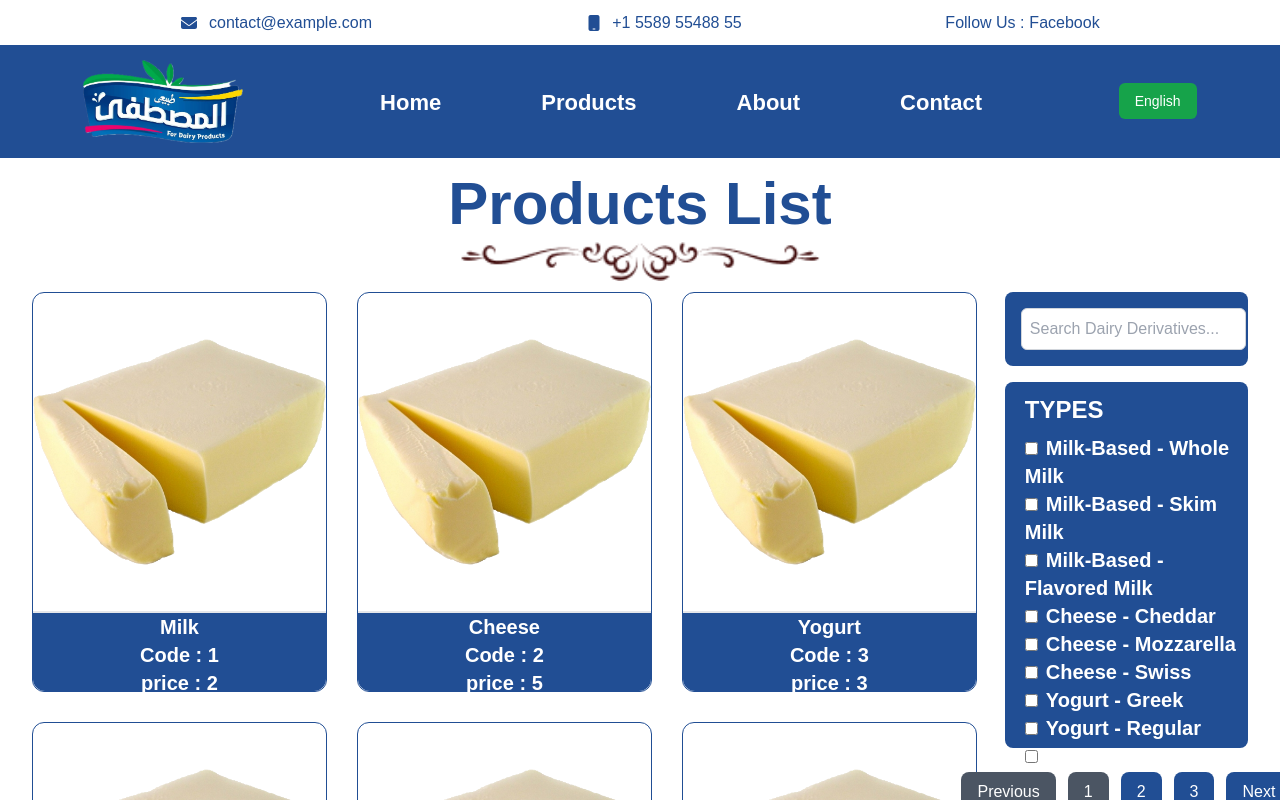
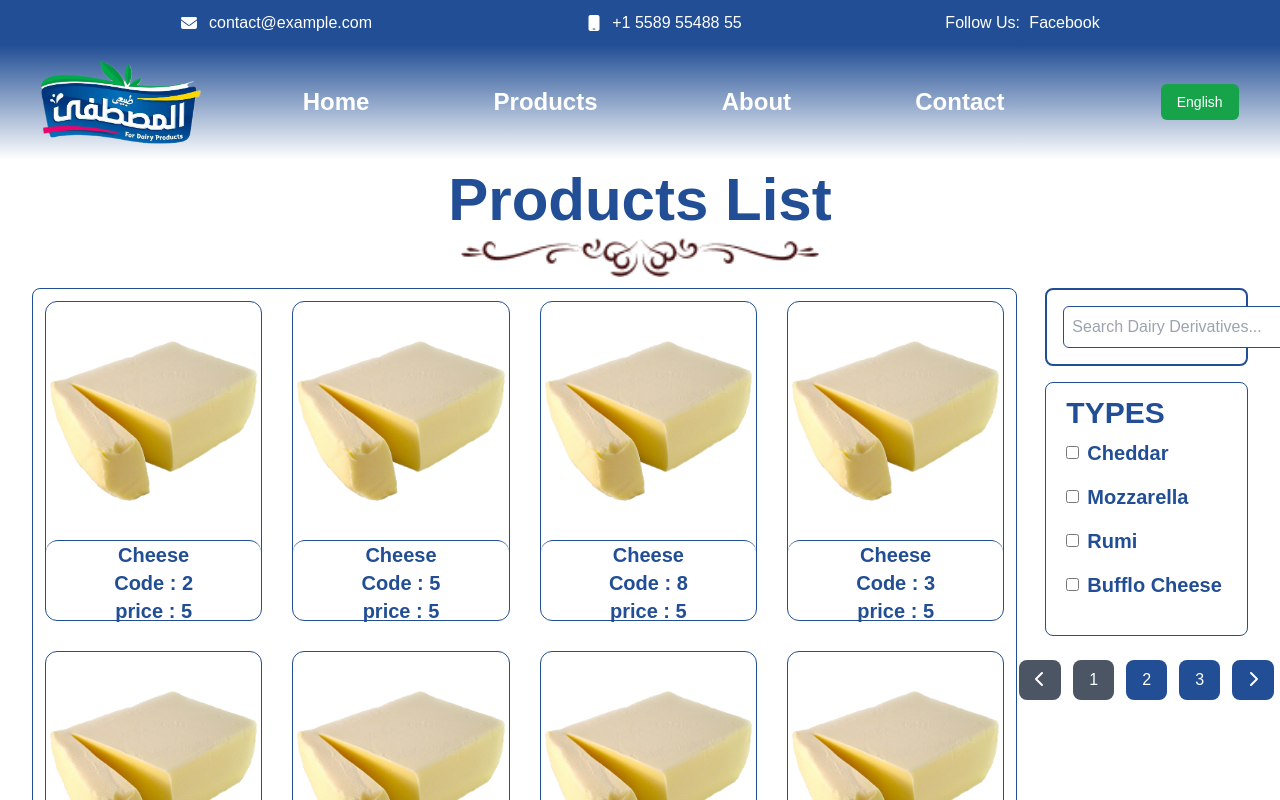
Before and after one commit to mahmoud2391997/almostafa-ecommerce, a Next.js app: page /productsList in a window 1280 px wide. Shown: the top 800 px of the page. Built offline with nearby package versions, Linux system fonts and the light colour scheme.

Commit message:
initial deploying

```diff
--- /dev/null
+++ b/components/Footer.tsx
@@ -0,0 +1,28 @@
+// Footer.js
+import React from "react";
+
+const Footer = () => {
+  return (
+    <footer className=" text-[var(--foreground)] py-6 mt-10 bg-gradient-to-b from-white to-[var(--foreground)] ">
+    <div className="container mx-auto text-center flex flex-col  justify-between">
+      <div className="flex justify-center items-center mb-4 ">
+        <img src="/image.png" alt="Almostafa Logo" className="h-14 mr-3" />
+        <div>
+          <h1 className="text-lg sm:text-2xl font-bold">Almostafa For Dairy Products</h1>
+          <p className="text-sm ">Since 1988</p>
+        </div>
+      </div>
+      <div>
+
+      <p className="text-white">&copy; 2025 Almostafa For Dairy Products. All rights reserved.</p>
+      <div className="mt-2">
+        <a href="/privacy-policy" className="text-gray-400 hover:text-white mr-4">Privacy Policy</a>
+        <a href="/terms-of-service" className="text-gray-400 hover:text-white">Terms of Service</a>
+      </div>
+      </div>
+    </div>
+  </footer>
+  );
+};
+
+export default Footer;
--- a/components/Navbar.tsx
+++ b/components/Navbar.tsx
@@ -1,86 +1,131 @@
-import React from "react";
+import React, { useState } from "react";
 import Link from "next/link";
-import Image from "next/image";
-import { FontAwesomeIcon } from '@fortawesome/react-fontawesome'
-import { faClock,faEnvelope,faMobile } from '@fortawesome/free-solid-svg-icons'
+import { FontAwesomeIcon } from "@fortawesome/react-fontawesome";
+import { faEnvelope, faMobile } from "@fortawesome/free-solid-svg-icons";
 import LanguageDropdown from "./language";
 
 const Navbar = () => {
+  const [isOpen, setIsOpen] = useState(false);
+
   return (
-    <div className="fixed top-0 w-full z-50">
-      <div className="w-full h-[45px] flex justify-center items-center text-[var(--foreground)] bg-white relative">
-      <div className="sm:w-full flex justify-center items-center m-0   ">
-        <div className="flex  justify-evenly items-center w-full sm:flex-row h-auto" >
-
-          <div style={{width: 250, height: 30}} className="flex justify-center items-center">
+    <div className="fixed top-0 w-full z-50 ">
+      <div className="w-full h-auto sm:h-[45px]  flex justify-center items-center text-white bg-[var(--foreground)]  relative">
+        <div className="sm:w-full flex justify-center items-center m-0">
+          <div className="flex justify-evenly items-center w-full flex-col sm:flex-row h-auto">
+            <div
+              className="flex justify-center items-center"
+              style={{ width: 250, height: 30 }}
+            >
               <FontAwesomeIcon icon={faEnvelope} />
-            <a className="email  ml-3 mr-3 inline-block  " role="button">contact@example.com</a>
+              <a className="email ml-3 mr-3 inline-block" role="button">
+                contact@example.com
+              </a>
             </div>
-          <div style={{width: 200, height: 30}} className="flex justify-center items-center">
+            <div
+              className="flex justify-center items-center"
+              style={{ width: 200, height: 30 }}
+            >
               <FontAwesomeIcon icon={faMobile} />
-            <p className="  ml-3 inline-block ">+1 5589 55488 55</p>
+              <p className="ml-3 inline-block">+1 5589 55488 55</p>
             </div>
-          <div style={{width: 200, height: 30}} className=' flex  justify-center items-center'>
-
-<span className='inline-block w-[80px]'>Follow Us :</span>
-<span className="ml-1"><a href=""> Facebook</a></span>
-
-
+            <div
+              className="flex justify-center items-center"
+              style={{ width: 200, height: 30 }}
+            >
+              <span className="inline-block w-[80px]">Follow Us:</span>
+              <span className="ml-1">
+                <a href="">Facebook</a>
+              </span>
             </div>
           </div>
-
         </div>
       </div>
-    <nav style={styles.navbar} className="bg-white">
-      <div style={styles.logoContainer}>
-        <img src="/image.png" alt="Logo" className="w-40" />
+      <nav className="bg-gradient-to-b to-white from-[var(--foreground)] relative flex justify-around items-center p-4">
+        <div className="flex items-center">
+          <img src="/image.png" alt="Logo" className="w-28 sm:w-32 lg:w-40" />
         </div>
-      <ul style={styles.navLinks}>
-        <li style={styles.navItem}>
+        <div className="flex justify-between items-center">
+        <div className="md:hidden relative mt-1">
+          <button
+            onClick={() => setIsOpen(!isOpen)}
+            className="text-white focus:outline-none"
+          >
+            <svg
+              className="w-6 h-6"
+              fill="none"
+              stroke="currentColor"
+              viewBox="0 0 24 24"
+              xmlns="http://www.w3.org/2000/svg"
+            >
+              <path
+                strokeLinecap="round"
+                strokeLinejoin="round"
+                strokeWidth="2"
+                d={isOpen ? "M6 18L18 6M6 6l12 12" : "M4 6h16M4 12h16M4 18h16"}
+              ></path>
+            </svg>
+          </button>
+          <div className={`w-[200px] right-0 top-12 absolute m-auto md:p-0 p-4 bg-white md:bg-transparent
+            md:hidden   md:w-3/4 flex-col justify-start ${
+          isOpen ? "block" : "hidden"
+        }`}>
+
+      <ul
+        className={`list-none md:flex md:justify-between md:items-center md:w-3/4 text-[var(--foreground)] font-bold text-base lg:text-lg xl:text-2xl `}
+        >
+        <li className="mt-2 md:mt-0">
           <Link href="/">Home</Link>
         </li>
-        <li style={styles.navItem}>
+        <li className="mt-2 md:mt-0">
           <Link href="/productsList">Products</Link>
         </li>
-        <li style={styles.navItem}>
+        <li className="mt-2 md:mt-0">
           <Link href="/services">About</Link>
         </li>
-        <li style={styles.navItem}>
+        <li className="mt-2 md:mt-0">
           <Link href="/contact">Contact</Link>
         </li>
       </ul>
-      <LanguageDropdown/>
+        <LanguageDropdown />
+        {/* <select className="bg-gray-800 block md:hidden hover:text-white border-none">
+        <option value="en">EN</option>
+        <option value="es">ES</option>
+        <option value="fr">FR</option>
+      </select> */}
+        </div>
+        </div>
+      </div>
+      <div className={`w-2/3 md:p-0 p-4 bg-white md:bg-transparent   md:w-3/4 flex-col justify-start md:justify-between md:flex-row md:flex
+            hidden
+        `}>
+
+      <ul
+        className={`list-none md:flex md:justify-between md:items-center md:w-3/4 text-[var(--foreground)] md:text-white font-bold text-base lg:text-lg xl:text-2xl `}
+        >
+        <li className="mt-2 md:mt-0">
+          <Link href="/">Home</Link>
+        </li>
+        <li className="mt-2 md:mt-0">
+          <Link href="/productsList">Products</Link>
+        </li>
+        <li className="mt-2 md:mt-0">
+          <Link href="/services">About</Link>
+        </li>
+        <li className="mt-2 md:mt-0">
+          <Link href="/contact">Contact</Link>
+        </li>
+      </ul>
+        <LanguageDropdown />
+        {/* <select className="bg-gray-800 block md:hidden hover:text-white border-none">
+        <option value="en">EN</option>
+        <option value="es">ES</option>
+        <option value="fr">FR</option>
+      </select> */}
+        </div>
       </nav>
+
     </div>
   );
 };
 
-const styles = {
-    navbar: {
-
-        display: "flex",
-        justifyContent: "space-around",
-        alignItems: "center",
-        padding: "15px 15px",
-        backgroundColor: "var(--foreground)", // Added background color
-    },
-    logoContainer: {
-        display: "flex",
-        alignItems: "center",
-    },
-    navLinks: {
-        listStyle: "none",
-        display: "flex",
-        gap: "100px",
-        paddingTop: "3px",
-        color: "white", // Added foreground color
-        fontWeight: "bold",
-        fontSize: "22px",
-    },
-    navItem: {
-        textDecoration: "none",
-        color: "inherit",
-    },
-};
-
 export default Navbar;
--- a/components/categories.tsx
+++ b/components/categories.tsx
@@ -4,18 +4,18 @@ import React from "react";
 const categories = [
   {
     id: 1,
-    name: "Cheese",
+    name: "Rumi",
     image:
       "https://www.bobbos.uk/cdn/shop/products/RoomiCheese_300x@2x.jpg?v=1617973600",
   },
-  { id: 2, name: "Butter", image: "https://encrypted-tbn0.gstatic.com/images?q=tbn:ANd9GcQB9tV69g9FFoJXwGK7Gc_8WMP4dfYa72iRPg&s" },
+  { id: 2, name: "Bufflo Cheese", image: "https://encrypted-tbn0.gstatic.com/images?q=tbn:ANd9GcQB9tV69g9FFoJXwGK7Gc_8WMP4dfYa72iRPg&s" },
   {
     id: 3,
-    name: "Cheese",
+    name: "Mozzarella",
     image:
       "https://www.bobbos.uk/cdn/shop/products/RoomiCheese_300x@2x.jpg?v=1617973600",
   },
-  { id: 4, name: "Butter", image: "https://encrypted-tbn0.gstatic.com/images?q=tbn:ANd9GcQB9tV69g9FFoJXwGK7Gc_8WMP4dfYa72iRPg&s" },
+  { id: 4, name: "Chedder", image: "https://encrypted-tbn0.gstatic.com/images?q=tbn:ANd9GcQB9tV69g9FFoJXwGK7Gc_8WMP4dfYa72iRPg&s" },
 ];
 
 const Categories: React.FC = () => {
@@ -33,15 +33,16 @@ const Categories: React.FC = () => {
 
             </div>
 
-          <div className="w-full flex flex-col bg-[var(--foreground)] h-1/5 rounded-xl  justify-evenly items-center">
-            <h3 className="text-center  text-white h-10 my-auto pt-1   font-bold text-2xl">
+          <div className="w-full flex flex-col bg-transparent border-t border-[var(--foreground)] h-1/5 rounded-xl  justify-evenly items-center min-h-[78px]">
+            <h3 className="text-center  text-[var(--foreground)]  h-10 my-auto pt-1   font-bold text-2xl">
               {category.name}
 
             </h3>
-
-              <button onClick={()=>{}} className=" bg-white mb-1 text-[var(--foreground)] py-1 px-4 rounded">
+<Link href={`/productsList/?category=${category.name}`}>
+              <button onClick={()=>{}} className=" text-white mb-1 bg-[var(--foreground)] py-1 px-4 rounded">
                 View Products
               </button>
+</Link>
           </div>
            </div>
            </div>
--- a/components/language.tsx
+++ b/components/language.tsx
@@ -14,7 +14,7 @@ const LanguageDropdown: React.FC = () => {
     };
 
     return (
-        <div className="relative inline-block text-left">
+        <div className="relative inline-block text-left mt-2 md:mt-0">
             <button
                 onClick={toggleDropdown}
                 className="inline-flex justify-center w-full px-4 py-2 text-sm font-medium text-white bg-green-600 rounded-md hover:bg-green-700 focus:outline-none focus:ring-2 focus:ring-offset-2 focus:ring-green-500"
--- a/components/productCard.tsx
+++ b/components/productCard.tsx
@@ -15,16 +15,17 @@ const ProductCard: React.FC<ProductCardProps> = ({
 }) => {
   return (
     <div
-      className=" h-[50vh] rounded-xl  border m-auto flex flex-col justify-between
+      className="  sm:h-[40vh] rounded-xl  border m-auto flex flex-col justify-between
      border-[var(--foreground)] "
     >
-      <div className="h-4/5 flex justify-center items-center">
+      <div className="h-3/4 flex justify-center items-center p-1">
                <img
           src={"/image copy.png"}
           alt={title}
+          className="object-contain"
           />
           </div>
-        <div className="h-1/5 text-white bg-[var(--foreground)] rounded-b-xl flex flex-col justify-evenly items-center border-t-2 border-blue">
+        <div className=" h-1/4 text-[var(--foreground)] bg-transparent   rounded-xl flex flex-col justify-evenly items-center border-t border-[var(--foreground)]">
 
                 <h3 className="text-center font-bold text-xl ">{title}</h3>
         <h3 className="text-center font-bold text-xl ">Code : {Id}</h3>
--- a/components/productslist.tsx
+++ b/components/productslist.tsx
@@ -9,16 +9,14 @@ function productslist() {
     image: string;
   }
   const dairyProducts = [
-    { id: 1, name: "Milk", price: 2.0, image: "milk.jpg" },
-    { id: 2, name: "Cheese", price: 5.0, image: "cheese.jpg" },
-    { id: 3, name: "Yogurt", price: 3.0, image: "yogurt.jpg" },
-    { id: 4, name: "Milk", price: 2.0, image: "milk.jpg" },
-    { id: 5, name: "Cheese", price: 5.0, image: "cheese.jpg" },
-    { id: 6, name: "Yogurt", price: 3.0, image: "yogurt.jpg" },
-    { id: 7, name: "Milk", price: 2.0, image: "milk.jpg" },
-    { id: 8, name: "Cheese", price: 5.0, image: "cheese.jpg" },
-    { id: 9, name: "Yogurt", price: 3.0, image: "yogurt.jpg" },
+    { id: 2, name: "Mozzarella", price: 5.0, image: "mozzarella.jpg" },
+
+    { id: 5, name: "Rumi", price: 5.0, image: "rumi.jpg" },
+    { id: 8, name: "Cheddar", price: 5.0, image: "cheddar.jpg" },
   ];
+
+  console.log(dairyProducts);
+
   return (
     <div className="w-full">
       <section className="w-full h-[85vh] flex flex-row-reverse">
--- a/pages/_app.tsx
+++ b/pages/_app.tsx
@@ -1,12 +1,14 @@
 import ContactInfo from "@/components/contact";
+import Footer from "@/components/Footer";
 import Navbar from "@/components/Navbar";
 import "@/styles/globals.css";
 import type { AppProps } from "next/app";
 
 export default function App({ Component, pageProps }: AppProps) {
-  return <div className="w-full flex  flex-col relative">
+  return <div className="w-full flex lg:pt-[159.61px] sm:pt-[143.09px] pt-[179.82px] flex-col relative">
       <Navbar />
 
   <Component {...pageProps} />
+  <Footer/>
   </div>
 }
--- a/pages/productsList/index.tsx
+++ b/pages/productsList/index.tsx
@@ -1,67 +1,82 @@
 "use client";
 import ProductCard from "@/components/productCard";
 import { useState, useEffect } from "react";
+import { useRouter } from "next/router";
+import { FontAwesomeIcon } from '@fortawesome/react-fontawesome';
+import { faChevronLeft, faChevronRight } from '@fortawesome/free-solid-svg-icons';
 
 export default function DairyDerivatives() {
+  const router = useRouter();
+  const { query } = router;
+
   const [searchItem, setSearchItem] = useState("");
-  const [itemsPerPage] = useState(6);
+  const [itemsPerPage, setItemsPerPage] = useState(6); // Default to 4 items per page
   const [currentPage, setCurrentPage] = useState(1);
   const [filteredCategory, setFilteredCategory] = useState<string[]>([]);
 
-  const categories = [
-    {
-      name: "Milk-Based",
-      types: ["Whole Milk", "Skim Milk", "Flavored Milk"],
-    },
-    {
-      name: "Cheese",
-      types: ["Cheddar", "Mozzarella", "Swiss"],
-    },
-    {
-      name: "Yogurt",
-      types: ["Greek", "Regular", "Flavored"],
-    },
-  ];
+  const categories = ["Cheddar", "Mozzarella", "Rumi", "Bufflo Cheese"];
+   const dairyProducts =
+  [
+    { id: 2, name: "Cheese", type: "Mozzarella", price: 5.0, image: "mozzarella.jpg" },
+    { id: 5, name: "Cheese", type: "Rumi", price: 5.0, image: "rumi.jpg" },
+    { id: 8, name: "Cheese", type: "Cheddar", price: 5.0, image: "cheddar.jpg" },
+    { id: 3, name: "Cheese", type: "Mozzarella", price: 5.0, image: "mozzarella.jpg" },
+    { id: 6, name: "Cheese", type: "Rumi", price: 5.0, image: "rumi.jpg" },
+    { id: 9, name: "Cheese", type: "Cheddar", price: 5.0, image: "cheddar.jpg" },
+    { id: 4, name: "Cheese", type: "Mozzarella", price: 5.0, image: "mozzarella.jpg" },
+    { id: 7, name: "Cheese", type: "Rumi", price: 5.0, image: "rumi.jpg" },
+    { id: 20, name: "Cheese", type: "Cheddar", price: 5.0, image: "cheddar.jpg" },
+    { id: 21, name: "Cheese", type: "Mozzarella", price: 5.0, image: "mozzarella.jpg" },
+    { id: 51, name: "Cheese", type: "Rumi", price: 5.0, image: "rumi.jpg" },
+    { id: 81, name: "Cheese", type: "Cheddar", price: 5.0, image: "cheddar.jpg" },
+    { id: 31, name: "Cheese", type: "Mozzarella", price: 5.0, image: "mozzarella.jpg" },
+    { id: 61, name: "Cheese", type: "Rumi", price: 5.0, image: "rumi.jpg" },
+    { id: 91, name: "Cheese", type: "Cheddar", price: 5.0, image: "cheddar.jpg" },
+    { id: 41, name: "Cheese", type: "Mozzarella", price: 5.0, image: "mozzarella.jpg" },
+    { id: 17, name: "Cheese", type: "Rumi", price: 5.0, image: "rumi.jpg" },
+    { id: 22, name: "Cheese", type: "Cheddar", price: 5.0, image: "cheddar.jpg" },
+    { id: 42, name: "Cheese", type: "Rumi", price: 5.0, image: "rumi.jpg" },
+    { id: 222, name: "Cheese", type: "Bufflo Cheese", price: 5.0, image: "cheddar.jpg" },
+    { id: 234, name: "Cheese", type: "Bufflo Cheese", price: 5.0, image: "mozzarella.jpg" },
+    { id: 90, name: "Cheese", type: "Bufflo Cheese", price: 5.0, image: "rumi.jpg" },
+    { id: 28, name: "Cheese", type: "Bufflo Cheese", price: 5.0, image: "cheddar.jpg" },
+  ]
 
-  const dairyProducts = [
-    { id: 1, name: "Milk", type: "Whole Milk", price: 2.0, image: "milk.jpg" },
-    { id: 2, name: "Cheese", type: "Cheddar", price: 5.0, image: "cheese.jpg" },
-    { id: 3, name: "Yogurt", type: "Greek", price: 3.0, image: "yogurt.jpg" },
-    { id: 4, name: "Milk", type: "Skim Milk", price: 2.0, image: "milk.jpg" },
-    { id: 5, name: "Cheese", type: "Mozzarella", price: 5.0, image: "cheese.jpg" },
-    { id: 6, name: "Yogurt", type: "Regular", price: 3.0, image: "yogurt.jpg" },
-    { id: 7, name: "Milk", type: "Flavored Milk", price: 2.0, image: "milk.jpg" },
-    { id: 8, name: "Cheese", type: "Swiss", price: 5.0, image: "cheese.jpg" },
-    { id: 9, name: "Yogurt", type: "Flavored", price: 3.0, image: "yogurt.jpg" },
-    { id: 10, name: "Cheese", type: "Mozzarella", price: 5.0, image: "cheese.jpg" },
-    { id: 11, name: "Yogurt", type: "Regular", price: 3.0, image: "yogurt.jpg" },
-    { id: 12, name: "Milk", type: "Flavored Milk", price: 2.0, image: "milk.jpg" },
-    { id: 13, name: "Cheese", type: "Swiss", price: 5.0, image: "cheese.jpg" },
-    { id: 14, name: "Yogurt", type: "Flavored", price: 3.0, image: "yogurt.jpg" },
-  ];
 
-  const handleCheckboxChange = (e: React.ChangeEvent<HTMLInputElement>) => {
-    const value = e.target.value;
-    setCurrentPage(1);
-    if (e.target.checked) {
-      setFilteredCategory((prev) => [...prev, value]);
-    } else {
-      setFilteredCategory((prev) =>
-        prev.filter((category) => category !== value)
-      );
+  useEffect(() => {
+    const updateItemsPerPage = () => {
+      const width = window.innerWidth;
+      if (width >= 1280) {
+        setItemsPerPage(8); // XL screens
+      } else if (width >= 640) {
+        setItemsPerPage(6); // LG screens
       }
     };
 
-  useEffect(() => {
-    const handleResize = () => setIsLargeScreen(window.innerWidth > 1024);
-    handleResize();
-    window.addEventListener("resize", handleResize);
-    return () => window.removeEventListener("resize", handleResize);
+    updateItemsPerPage();
+    window.addEventListener("resize", updateItemsPerPage);
+
+    return () => window.removeEventListener("resize", updateItemsPerPage);
   }, []);
 
-  const [isLargeScreen, setIsLargeScreen] = useState(false);
 
-  const style = isLargeScreen ? { width: "calc(100% - 320px)" } : {};
+
+
+  const handleCheckboxChange = (type: string) => {
+    setFilteredCategory((prev) =>
+      prev.includes(type) ? prev.filter((t) => t !== type) : [...prev, type]
+    );
+    setCurrentPage(1)
+  };
+
+
+  useEffect(() => {
+    if (query && query.category && categories.includes(query.category as string)) {
+      setFilteredCategory([query.category as string]);
+    } else {
+      setFilteredCategory([]); // Show all categories if query is not valid
+    }
+  }, [query]);
 
   const filteredItems = dairyProducts.filter(
     (item) =>
@@ -77,30 +92,23 @@ export default function DairyDerivatives() {
   const paginate = (pageNumber: number) => setCurrentPage(pageNumber);
 
   const pageNumbersToShow = 3;
-  const startPage = Math.max(
-    1,
-    currentPage - Math.floor(pageNumbersToShow / 2)
-  );
+  const startPage = Math.max(1, currentPage - Math.floor(pageNumbersToShow / 2));
   const endPage = Math.min(totalPages, startPage + pageNumbersToShow - 1);
-  const pages = Array.from(
-    { length: endPage - startPage + 1 },
-    (_, index) => startPage + index
-  );
+  const pages = Array.from({ length: endPage - startPage + 1 }, (_, index) => startPage + index);
 
   const prevPage = () => setCurrentPage((prev) => Math.max(prev - 1, 1));
-  const nextPage = () =>
-    setCurrentPage((prev) => Math.min(prev + 1, totalPages));
+  const nextPage = () => setCurrentPage((prev) => Math.min(prev + 1, totalPages));
 
   return (
-    <div className="pt-[187.61px] px-[2.5%]  ">
-      <div className="w-auto h-[10vh] flex flex-col items-center justify-center my-6 mt-0">
-        <h1 className="text-center text-[var(--foreground)] font-extrabold text-6xl mb-2">
+    <div className=" px-[1%] responsive-height xl:px-[2.5%]">
+<div className="w-auto h-[10vh] flex flex-col items-center justify-center my-3 md:my-6 mt-0 ">
+        <h1 className="text-center text-[var(--foreground)] font-extrabold text-4xl md:text-6xl mb-2">
           Products List
         </h1>
         <img src="/title.png" className="w-[360px]" />
       </div>
-      <main className="w-full  relative max-h-[65vh] flex gap-7 flex-col-reverse lg:flex-row">
-        <div className="grid  grid-cols-1 sm:grid-cols-2 lg:grid-cols-3 w-4/5 gap-[30px] overflow-y-scroll">
+      <main className="w-full relative h-auto flex gap-7 flex-col-reverse md:flex-row">
+  <div className="grid p-3 border rounded-lg border-[var(--foreground)] grid-cols-1 sm:grid-cols-2 lg:grid-cols-3 xl:grid-cols-4 xl:w-5/6 lg:w-3/4 md:w-2/3 h-auto w-full gap-[30px]">
     {currentItems.map((product) => (
       <ProductCard
         key={product.id}
@@ -111,39 +119,35 @@ export default function DairyDerivatives() {
       />
     ))}
   </div>
-        <div className="static w-1/5 right-0 flex flex-col justify-start h-auto lg:items-end items-center">
-          <div className="flex items-center w-full space-x-4 p-4 bg-[var(--foreground)] rounded-lg mb-4">
+  <div className=" xl:w-1/6 lg:w-1/4 md:w-1/3 w-full right-0 flex flex-col justify-start h-auto lg:items-end items-center">
+    <div className="flex items-center border-2 border-[var(--foreground)] w-full space-x-4 p-4 bg-transparent rounded-lg mb-4">
       <input
         value={searchItem}
         onChange={(e) => setSearchItem(e.target.value)}
         type="text"
         placeholder="Search Dairy Derivatives..."
-              className="p-2 border border-gray-300 rounded-md flex-1"
+        className="p-2 border border-[var(--foreground)] rounded-md flex-1"
       />
     </div>
-          <section className="w-full min-h-10 bg-[var(--foreground)] h-auto rounded-lg py-3">
-            <h2 className="text-white text-left ml-5 font-bold text-2xl">TYPES</h2>
-            <div className="flex flex-col text-white items-start ml-5 my-2">
-              {categories.map((category) =>
-                category.types.map((type) => (
-                  <label
-                    className="text-white font-bold text-xl w-full text-left"
-                    key={type}
-                  >
+    <section className="w-full min-h-10 bg-transparent h-auto rounded-lg py-3 border border-[var(--foreground)]">
+      <h2 className="text-[var(--foreground)] text-left ml-5 font-bold text-3xl">TYPES</h2>
+      <div className="flex flex-col text-[var(--foreground)] items-start ml-5 my-2">
+        {categories.map((category) => (
+          <div key={category} className="mb-4 text-2xl">
+            <label className="flex items-center">
               <input
                 type="checkbox"
-                      value={type}
                 className="mr-2"
-                      checked={filteredCategory.includes(type)}
-                      onChange={handleCheckboxChange}
+                checked={filteredCategory.includes(category)}
+                onChange={() => handleCheckboxChange(category)}
               />
-                    {category.name} - {type}
+              <span className="text-[var(--foreground)] font-bold text-xl">{category}</span>
             </label>
-                ))
-              )}
+          </div>
+        ))}
       </div>
     </section>
-          <div className="justify-center mt-6 hidden m-auto w-full lg:flex">
+    <div className="justify-center mt-6 mx-auto w-full lg:flex">
       <ul className="flex space-x-3 items-center">
         <li
           onClick={prevPage}
@@ -154,7 +158,7 @@ export default function DairyDerivatives() {
               : "bg-[var(--foreground)] hover:bg-gray-700"
           }`}
         >
-                Previous
+          <FontAwesomeIcon icon={faChevronLeft} />
         </li>
         {pages.map((page) => (
           <li
@@ -179,7 +183,7 @@ export default function DairyDerivatives() {
               : "bg-[var(--foreground)] hover:bg-gray-700"
           }`}
         >
-                Next
+          <FontAwesomeIcon icon={faChevronRight} />
         </li>
       </ul>
     </div>
--- a/styles/globals.css
+++ b/styles/globals.css
@@ -19,3 +19,4 @@ body {
   background: var(--background);
   font-family: Arial, Helvetica, sans-serif;
 }
+/* Default for all screens */
```
Also changed, not shown: pages/index.tsx (+9 -9 lines). Lines whose indentation alone changed are shown as unchanged.
